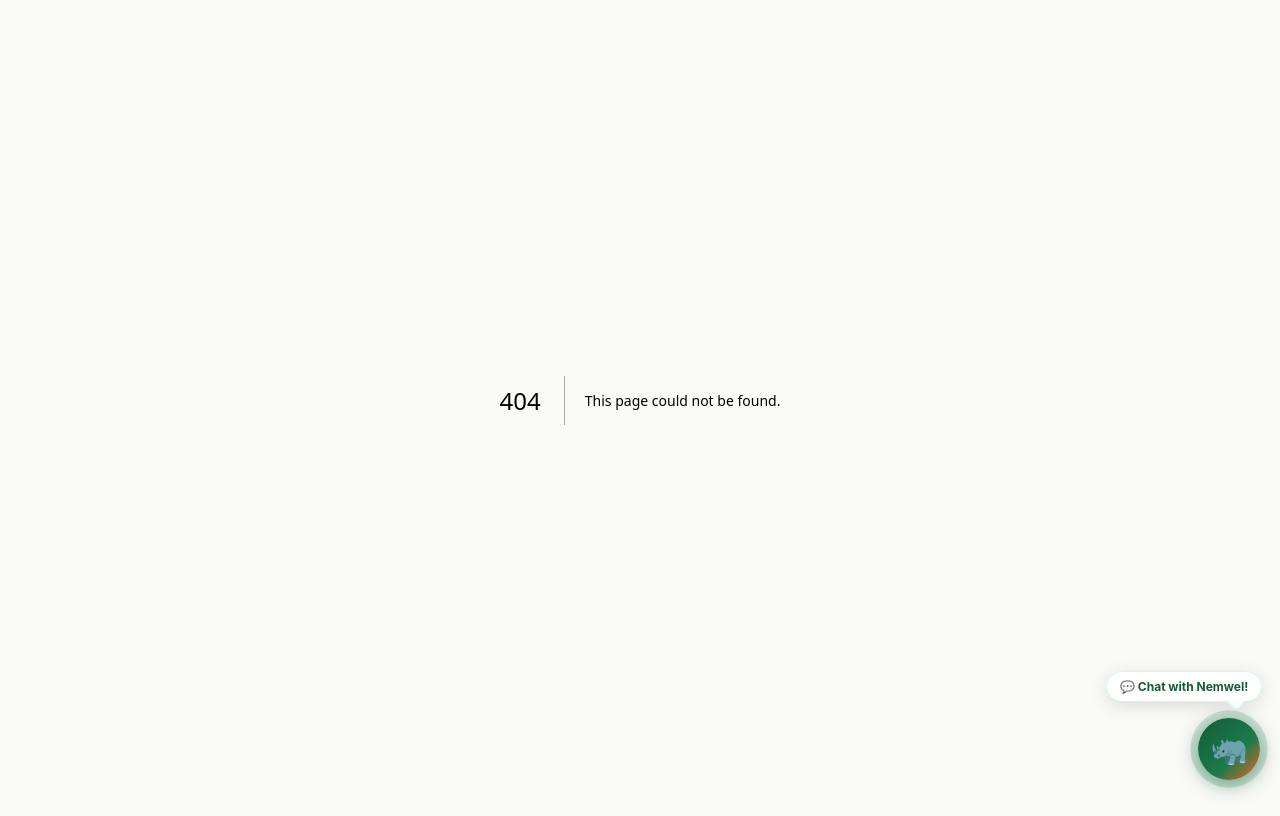
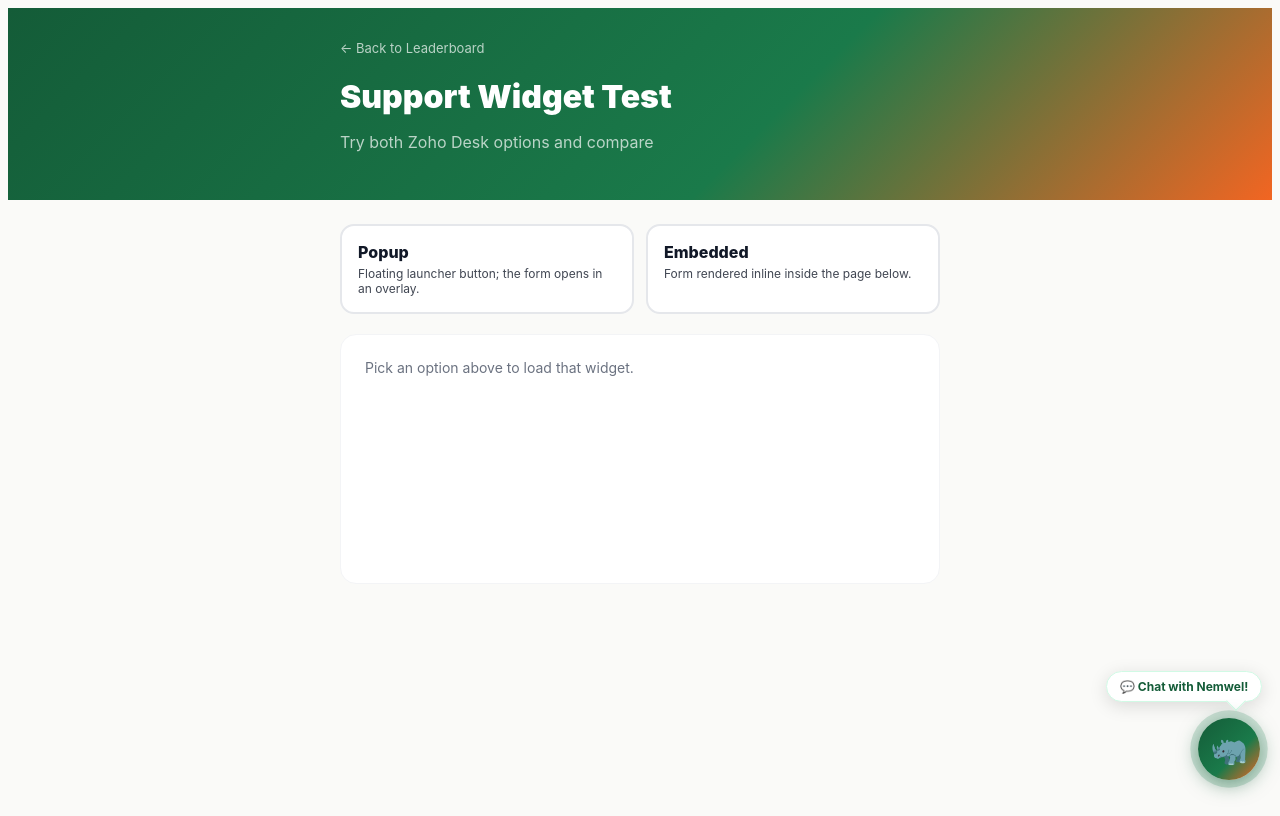
Before and after one commit to Nemwel-Boniface/pacetracker, a Next.js app: page /support-widget-test in a window 1280 px wide. Before the commit this address had no page. Built offline with nearby package versions, Linux system fonts and the light colour scheme.

Commit message:
Add public Zoho Desk support widget test page

```diff
--- /dev/null
+++ b/src/app/support-widget-test/page.tsx
@@ -0,0 +1,56 @@
+import type { Metadata } from 'next';
+import Link from 'next/link';
+import Script from 'next/script';
+
+// Zoho Desk feedback widget IDs are public identifiers (they ship to every visitor's
+// browser in the script URL), not secrets, so they can live in source safely.
+const ZOHO_WIDGET_ID = '1449898000000592059';
+const ZOHO_ORG_ID = '936873128';
+
+const MODES = {
+  popup: { label: 'Popup', displayType: 'popout', desc: 'Floating launcher button; the form opens in an overlay.' },
+  embed: { label: 'Embedded', displayType: 'embeded', desc: 'Form rendered inline inside the page below.' },
+} as const;
+type Mode = keyof typeof MODES;
+
+export const metadata: Metadata = { title: 'Support Widget Test | PaceTracker', robots: { index: false, follow: false } };
+
+export default async function SupportWidgetTestPage({ searchParams }: { searchParams: Promise<{ [key: string]: string | string[] | undefined }> }) {
+  const { mode: rawMode } = await searchParams;
+  const mode: Mode | null = rawMode === 'popup' || rawMode === 'embed' ? rawMode : null;
+  const src = mode ? `https://desk.zoho.com/portal/api/feedbackwidget/${ZOHO_WIDGET_ID}?orgId=${ZOHO_ORG_ID}&displayType=${MODES[mode].displayType}` : null;
+
+  return (
+    <div style={{ minHeight: '100vh', background: '#fafaf8' }}>
+      <header style={{ background: 'linear-gradient(135deg,#145c38 0%,#1a7a4a 60%,#f26522 100%)', color: 'white', padding: '2rem 1rem' }}>
+        <div style={{ maxWidth: 600, margin: '0 auto' }}>
+          <Link href="/leaderboard" style={{ color: 'rgba(255,255,255,0.7)', fontSize: 13, display: 'flex', alignItems: 'center', gap: 4, marginBottom: 20, textDecoration: 'none' }}>← Back to Leaderboard</Link>
+          <h1 style={{ fontSize: 32, fontWeight: 900, marginBottom: 4 }}>Support Widget Test</h1>
+          <p style={{ color: 'rgba(255,255,255,0.7)' }}>Try both Zoho Desk options and compare</p>
+        </div>
+      </header>
+      <main style={{ maxWidth: 600, margin: '0 auto', padding: '24px 16px' }}>
+        <div style={{ display: 'grid', gridTemplateColumns: 'repeat(auto-fit, minmax(200px, 1fr))', gap: 12, marginBottom: 20 }}>
+          {(Object.keys(MODES) as Mode[]).map(m => {
+            const active = m === mode;
+            // Plain <a> (not <Link>) forces a full reload, so the previous widget's
+            // globals and injected DOM are gone before the other variant loads.
+            return (
+              <a key={m} href={`?mode=${m}`} style={{ display: 'block', padding: 16, borderRadius: 14, textDecoration: 'none', background: active ? '#1a7a4a' : 'white', color: active ? 'white' : '#111827', border: `2px solid ${active ? '#1a7a4a' : '#e5e7eb'}` }}>
+                <div style={{ fontWeight: 800, fontSize: 16 }}>{active ? '✓ ' : ''}{MODES[m].label}</div>
+                <div style={{ fontSize: 12, marginTop: 4, opacity: 0.8 }}>{MODES[m].desc}</div>
+              </a>
+            );
+          })}
+        </div>
+
+        <div style={{ background: 'white', borderRadius: 16, padding: 24, border: '1px solid #f3f4f6', minHeight: 200 }}>
+          {!mode && <p style={{ color: '#6b7280', margin: 0, fontSize: 14 }}>Pick an option above to load that widget.</p>}
+          {mode === 'popup' && <p style={{ color: '#6b7280', margin: 0, fontSize: 14 }}>Look for the Zoho launcher button on the edge of the screen and click it to open the form.</p>}
+          {mode === 'embed' && <div id="zsfeedbackwidgetdiv" />}
+        </div>
+      </main>
+      {src && <Script key={mode} src={src} strategy="afterInteractive" />}
+    </div>
+  );
+}
```
